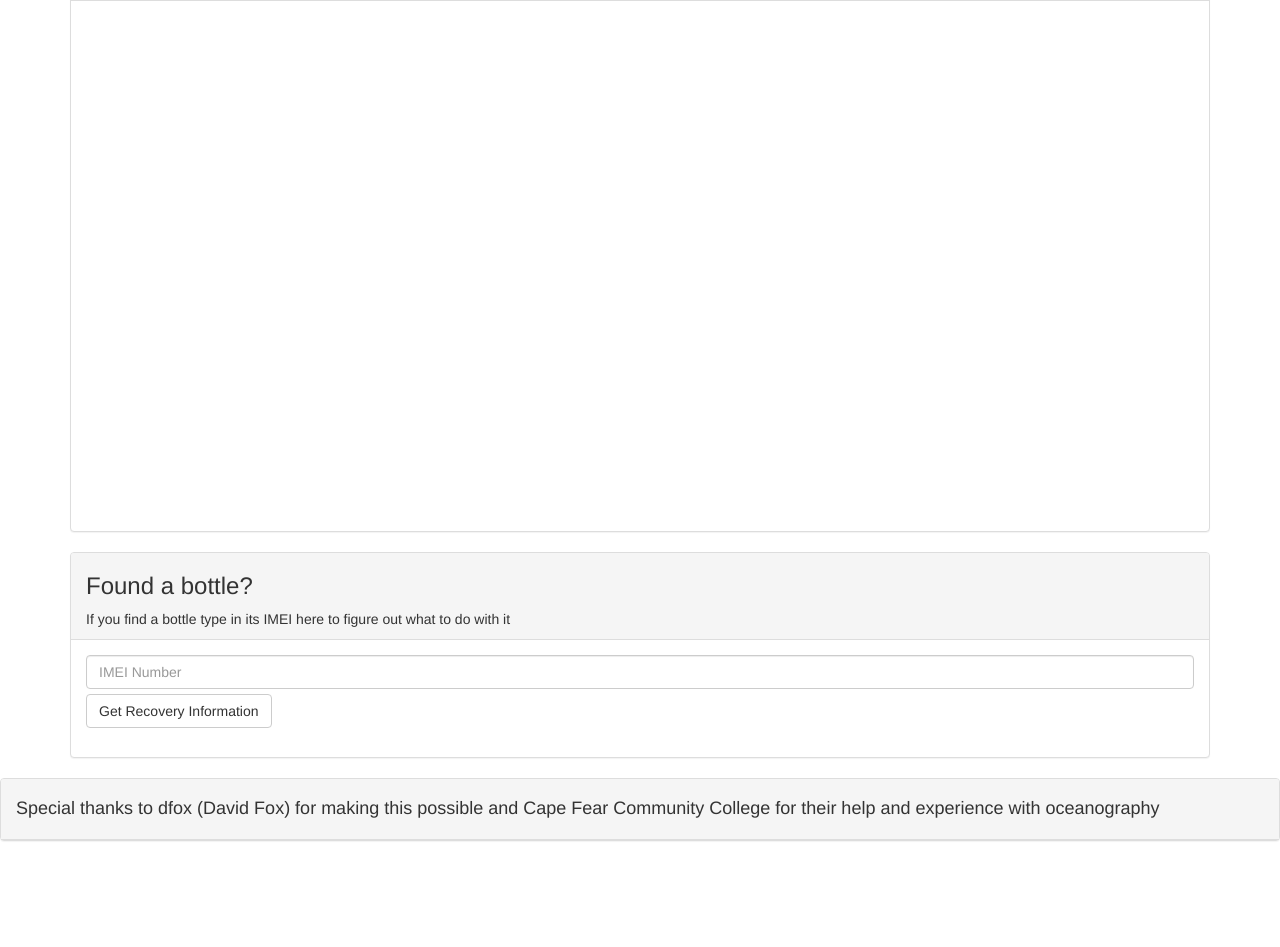
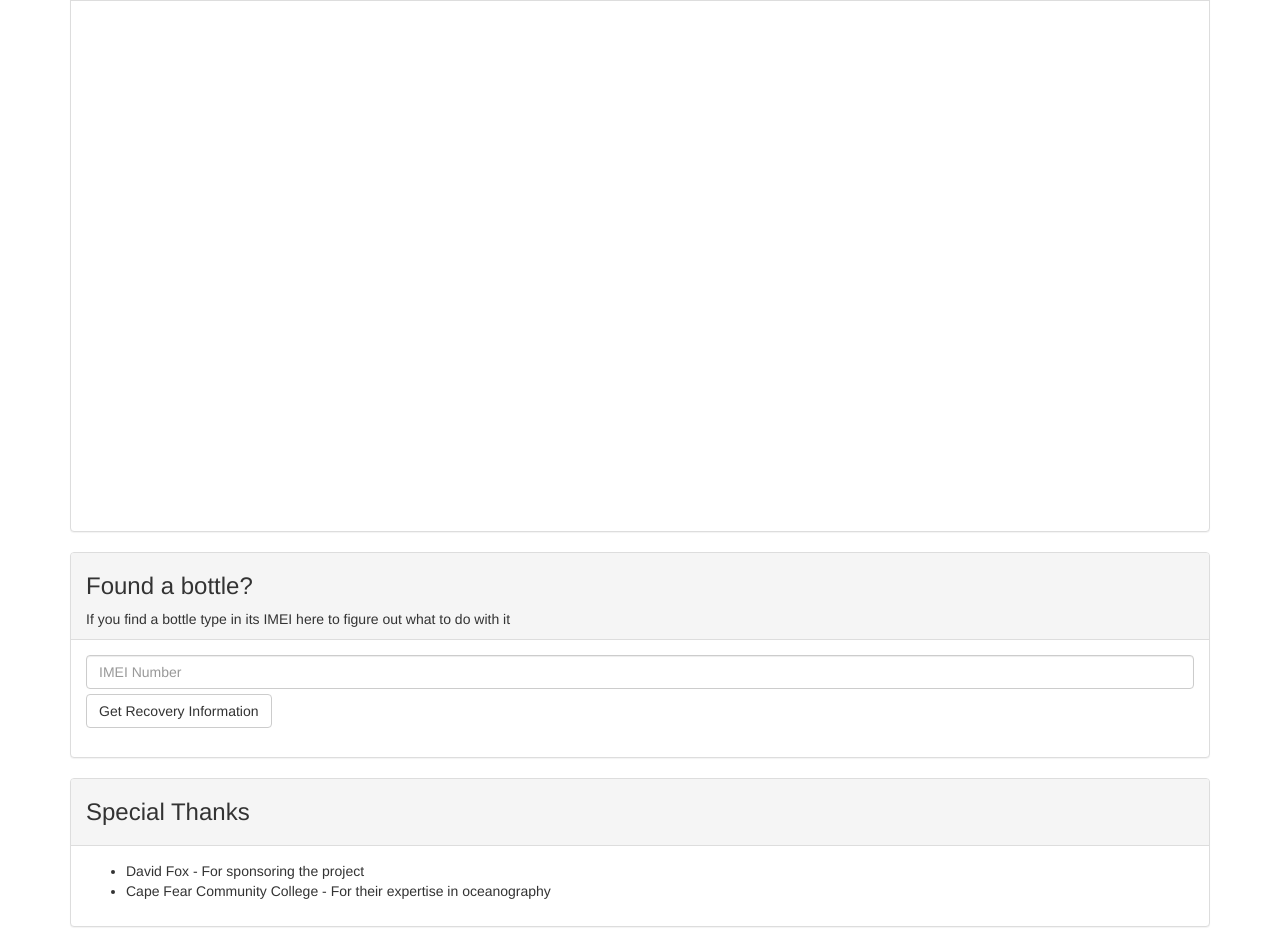
Before and after one commit to STOTV/STOTV-Server, a website: page static/index.html in a window 1280 px wide. Shown: the part 378-1325 px from the top of the page. Before the commit the page ends 1239 px from the top, so only its background shows below. Drawn offline with nearby package versions, Linux system fonts and the light colour scheme; some packages are replaced by stand-ins of ours; no server answers.

Commit message:
Added Special Thanks section

```diff
--- a/static/index.html
+++ b/static/index.html
@@ -13,11 +13,11 @@
             height: 500px;
         }
 
-        h3{
+        h3 {
             margin-top: 10px;
         }
 
-        .error{
+        .error {
             border: 1px solid red;
         }
 
@@ -29,13 +29,18 @@
         <div class="black">
             <h1>devRant Community Project 2016</h1>
             <p> The tracking website for the devRant stressball in a bottle project </p>
-    		<p2> The STOTV (Stressball Trans-Oceanic Trackable Voyage) is a devRant sponsored community project that takes the idea of a message in a bottle into the 21st century. This site is the web portal to display the location of our 21st century message in a bottle. </p2>
+            <p2> The STOTV (Stressball Trans-Oceanic Trackable Voyage) is a devRant sponsored community project that
+                takes the idea of a message in a bottle into the 21st century. This site is the web portal to display
+                the location of our 21st century message in a bottle.
+            </p2>
         </div>
     </div>
     <!--<div class="white">-->
     <div class="panel panel-default">
         <div class="panel-heading"><h3>Tracking Map</h3></div>
-        <div class="panel-body"><div id="googleMap"></div></div>
+        <div class="panel-body">
+            <div id="googleMap"></div>
+        </div>
     </div>
     <!--</div>-->
     <div class="panel panel-default recovery">
@@ -46,17 +51,30 @@
         <div class="panel-body">
             <div id="recovery">
                 <form method="post" id="form" onsubmit="return recovery()">
-                    <input id="imeiInput" class="form-control" type="text" name="imei" value="" placeholder="IMEI Number" style="margin-bottom: 5px;">
-                    <button class="btn btn-default btn-md" id="submitRecoveryInformation">Get Recovery Information</button>
+                    <input id="imeiInput" class="form-control" type="text" name="imei" value=""
+                           placeholder="IMEI Number" style="margin-bottom: 5px;">
+                    <button class="btn btn-default btn-md" id="submitRecoveryInformation">Get Recovery Information
+                    </button>
                 </form>
             </div>
         </div>
     </div>
+
+
+    <div class="panel panel-default">
+        <div class="panel-heading"><h3>Special Thanks</h3></div>
+        <div class="panel-body">
+            <ul>
+                <li>David Fox - For sponsoring the project</li>
+                <li>Cape Fear Community College - For their expertise in oceanography</li>
+            </ul>
+        </div>
+    </div>
 </div>
-<div class="panel panel-default recovery">
-        <div class="panel-heading">
-<h4> Special thanks to dfox (David Fox) for making this possible and Cape Fear Community College for their help and experience with oceanography </h4>
-</div>
+
+
+
+
 </div>
 </body>
 </html>
```
